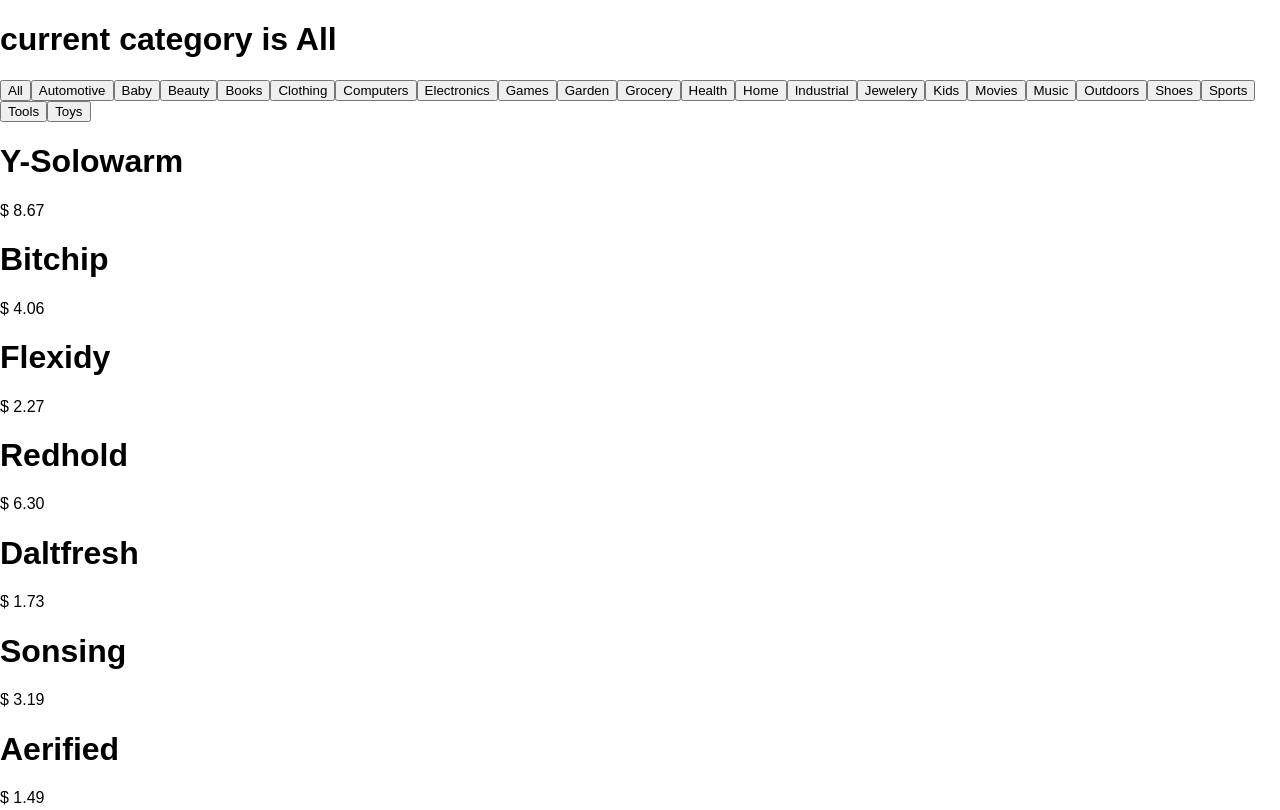
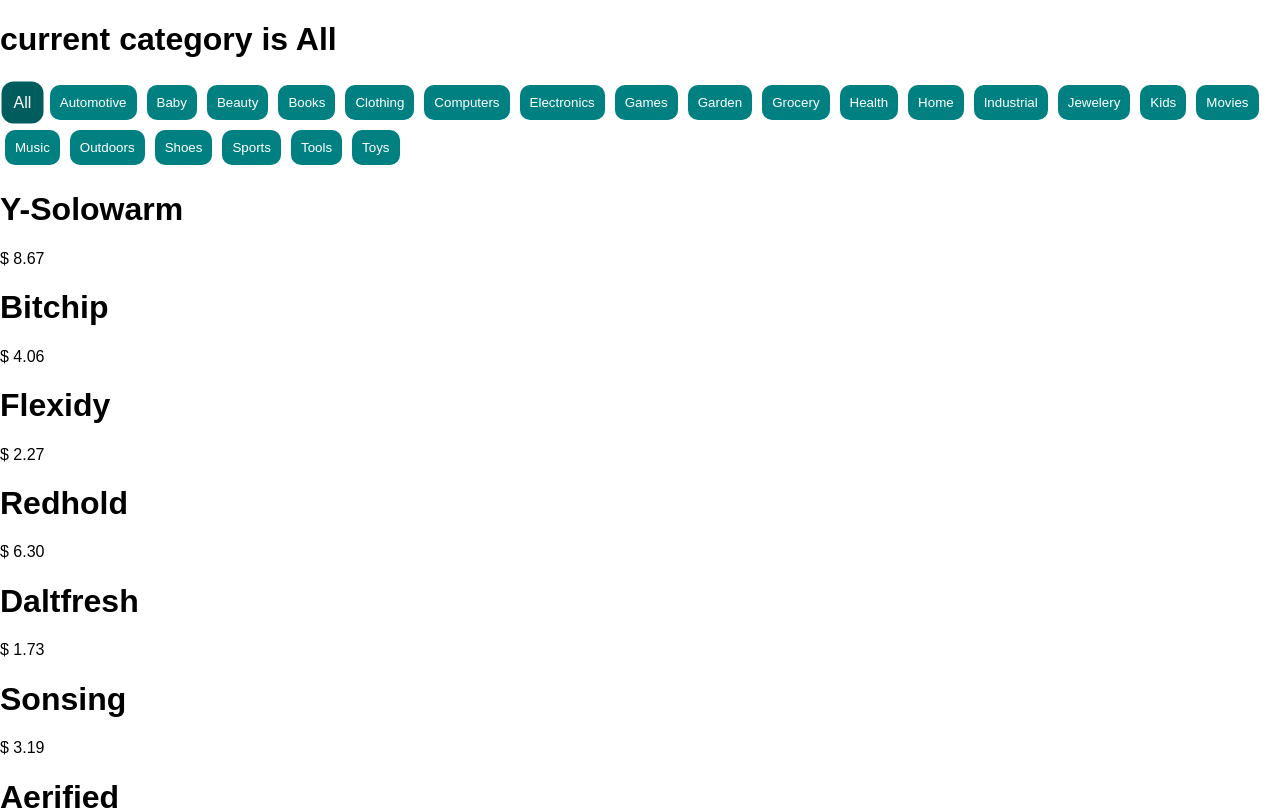
Before and after one commit to LucHighwalker/react-product-list, a React (Create React App) app: page / in a window 1280 px wide. Shown: the top 810 px of the page. Built offline with nearby package versions, Linux system fonts and the light colour scheme.

Commit message:
- button states and styling.

```diff
--- a/src/App.js
+++ b/src/App.js
@@ -11,10 +11,18 @@ class App extends React.Component {
     currentCat: 'All'
   };
 
+  buttonClasses(cat) {
+    return cat === this.state.currentCat ? 'button active' : 'button';
+  }
+
   getCategories() {
     return categories.map(cat => (
       <span key={cat}>
-        <Button value={cat} onClick={c => this.changeCategory(c)} />
+        <Button
+          value={cat}
+          classes={this.buttonClasses(cat)}
+          onClick={c => this.changeCategory(c)}
+        />
       </span>
     ));
   }
@@ -43,8 +51,8 @@ class App extends React.Component {
         <h1>current category is {this.state.currentCat}</h1>
 
         <div>
-          <span key='All'>
-            <Button value='All' onClick={c => this.changeCategory(c)} />
+          <span key="All">
+            <Button value="All" classes={this.buttonClasses("All")} onClick={c => this.changeCategory(c)} />
           </span>
           {this.getCategories()}
         </div>
--- /dev/null
+++ b/src/components/button.css
@@ -0,0 +1,26 @@
+.button {
+    background-color: teal;
+    color: white;
+    padding: 10px;
+    margin: 5px;
+    outline: none;
+    border-radius: 10px;
+    border-style: none;
+    cursor: pointer;
+    transform: scale(1, 1);
+    transition: all 0.5s ease;
+}
+
+.button:hover {
+    background-color: #03aaaa;
+}
+
+.button:active {
+    background-color: #015d5d;
+    transform: scale(0.8, 0.8);
+}
+
+.button.active {
+    background-color: #015d5d;
+    transform: scale(1.2, 1.2);
+}
--- a/src/components/button.js
+++ b/src/components/button.js
@@ -1,8 +1,11 @@
 import React from 'react';
+
+import './button.css';
 
 export default function Button(props) {
   return (
     <button
+      className={props.classes}
       onClick={() => {
         props.onClick(props.value);
       }}
```
